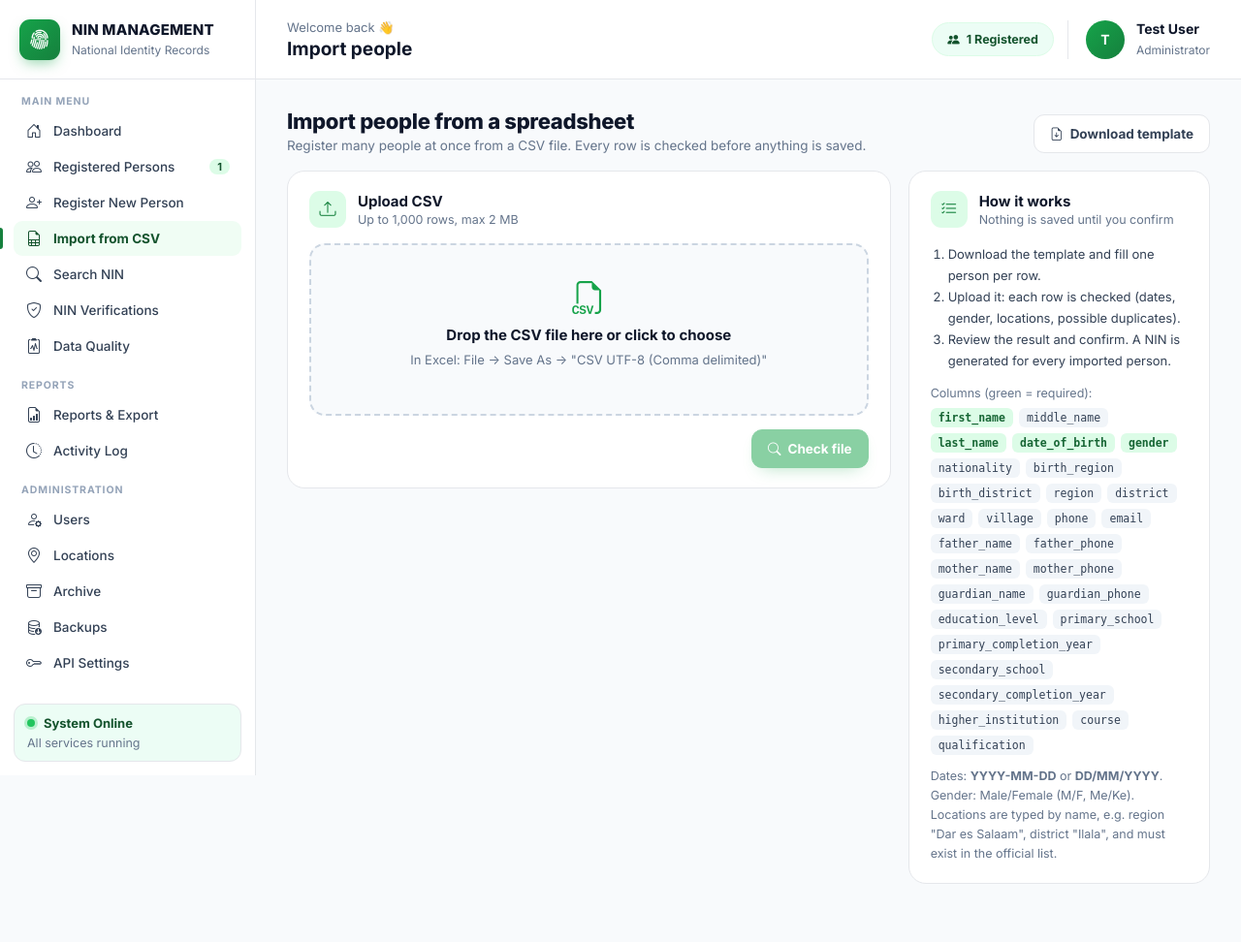
After one commit to jacksonvictor333-lang/nin-management, a Laravel app: page /people/import in a window 1280 px wide. The commit adds this page. Shown: the whole page at 97% size. Run offline with Laravel 12, Linux system fonts and the light colour scheme; a user stored in the database is signed in; data comes from the database, SQL or seed files in the repository; tables that the repository leaves empty hold one stand-in row (values such as "Sample post"); parts of the project's set-up code (start-up, migrations or seed data) failed here and were passed over.

Commit message:
Import people from CSV with row-by-row checks
- Upload a CSV (Excel 'CSV UTF-8' works, comma or semicolon), preview
  every row before saving; nothing is stored until confirmed
- Accepts YYYY-MM-DD, DD/MM/YYYY and Excel serial dates; M/F and
  Swahili gender codes; locations by name linked to the official list
- Possible duplicates (in the register or within the file) are held
  back unless the user explicitly includes them
- Downloadable template; NIN generation moved to Person::generateNin()

Co-Authored-By: Claude Opus 5.5 <noreply@anthropic.com>

```diff
--- /dev/null
+++ b/app/Http/Controllers/ImportController.php
@@ -0,0 +1,108 @@
+<?php
+
+namespace App\Http\Controllers;
+
+use App\Models\ActivityLog;
+use App\Models\Person;
+use App\Support\PeopleImporter;
+use Illuminate\Http\Request;
+use Illuminate\Support\Facades\Cache;
+use Illuminate\Support\Facades\DB;
+use Illuminate\Support\Str;
+use RuntimeException;
+
+/**
+ * Kuingiza watu wengi kwa CSV: pakia -> kagua kila safu -> thibitisha -> hifadhi.
+ */
+class ImportController extends Controller
+{
+    public function index()
+    {
+        return view('import.index', ['columns' => PeopleImporter::COLUMNS, 'required' => PeopleImporter::REQUIRED]);
+    }
+
+    public function template()
+    {
+        $example = [
+            'Amina', 'Juma', 'Mrisho', '1995-04-12', 'Female', 'Tanzanian',
+            'Dodoma', 'Kondoa',
+            'Dar es Salaam', 'Ilala', '', '',
+            '0754123456', 'amina@example.com',
+            'Juma Ally Mrisho', '0713000000', 'Rehema Said', '0715000000', '', '',
+            'Diploma', 'Kisutu Primary School', '2008', 'Azania Secondary School', '2012',
+            'Dar es Salaam Institute of Technology', 'Ordinary Diploma in Civil Engineering', 'Diploma',
+        ];
+
+        $csv = "\xEF\xBB\xBF" . implode(',', PeopleImporter::COLUMNS) . "\r\n"
+            . implode(',', array_map(fn ($v) => str_contains($v, ',') ? '"' . $v . '"' : $v, $example)) . "\r\n";
+
+        return response($csv, 200, [
+            'Content-Type' => 'text/csv; charset=UTF-8',
+            'Content-Disposition' => 'attachment; filename="people-import-template.csv"',
+        ]);
+    }
+
+    public function preview(Request $request, PeopleImporter $importer)
+    {
+        $request->validate([
+            'file' => ['required', 'file', 'mimes:csv,txt', 'max:2048'],
+        ], [
+            'file.mimes' => 'Upload a CSV file. In Excel use File → Save As → "CSV UTF-8".',
+        ]);
+
+        try {
+            $rows = $importer->parse($request->file('file')->getRealPath());
+        } catch (RuntimeException $e) {
+            return back()->withErrors(['file' => $e->getMessage()]);
+        }
+
+        $token = Str::random(32);
+        Cache::put($this->key($token), $rows, now()->addMinutes(30));
+
+        return view('import.preview', [
+            'rows' => $rows,
+            'token' => $token,
+            'filename' => $request->file('file')->getClientOriginalName(),
+            'ready' => collect($rows)->filter(fn ($r) => ! $r['errors'] && ! $r['warnings'])->count(),
+            'warned' => collect($rows)->filter(fn ($r) => ! $r['errors'] && $r['warnings'])->count(),
+            'failed' => collect($rows)->filter(fn ($r) => (bool) $r['errors'])->count(),
+        ]);
+    }
+
+    public function confirm(Request $request)
+    {
+        $request->validate(['token' => ['required', 'string', 'size:32']]);
+
+        $rows = Cache::pull($this->key($request->input('token')));
+        if (! $rows) {
+            return redirect()->route('people.import')->withErrors(['file' => 'This preview has expired. Upload the file again.']);
+        }
+
+        $includeWarned = $request->boolean('include_warnings');
+        $toImport = collect($rows)->filter(fn ($r) => ! $r['errors'] && ($includeWarned || ! $r['warnings']));
+
+        $created = DB::transaction(function () use ($toImport) {
+            return $toImport->map(function ($r) {
+                $data = $r['data'];
+                $data['nin'] = Person::generateNin($data['date_of_birth']);
+
+                return Person::create($data);
+            });
+        });
+
+        ActivityLog::record('person.imported', "Imported {$created->count()} people from CSV", null, [
+            'nins' => $created->pluck('nin')->all(),
+            'skipped' => count($rows) - $created->count(),
+        ]);
+
+        return redirect()
+            ->route('people.index')
+            ->with('success', "Imported {$created->count()} " . Str::plural('person', $created->count()) . '. ' .
+                (count($rows) - $created->count() ? (count($rows) - $created->count()) . ' rows were skipped.' : ''));
+    }
+
+    private function key(string $token): string
+    {
+        return 'people-import:' . auth()->id() . ':' . $token;
+    }
+}
--- a/app/Models/Person.php
+++ b/app/Models/Person.php
@@ -85,6 +85,24 @@ class Person extends Model
     }
 
     /**
+     * NIN mpya ya kipekee: YYYYMMDD (tarehe ya kuzaliwa) + tarakimu 12 za nasibu.
+     * Inakagua pia rekodi zilizohifadhiwa (archived).
+     */
+    public static function generateNin(\DateTimeInterface|string $dateOfBirth): string
+    {
+        $prefix = \Illuminate\Support\Carbon::parse($dateOfBirth)->format('Ymd');
+
+        do {
+            $nin = $prefix;
+            for ($i = 0; $i < 12; $i++) {
+                $nin .= random_int(0, 9);
+            }
+        } while (static::withTrashed()->where('nin', $nin)->exists());
+
+        return $nin;
+    }
+
+    /**
      * Get person's full name
      */
     public function getFullNameAttribute(): string
--- /dev/null
+++ b/app/Support/PeopleImporter.php
@@ -0,0 +1,267 @@
+<?php
+
+namespace App\Support;
+
+use App\Models\District;
+use App\Models\Region;
+use App\Models\Village;
+use App\Models\Ward;
+use Illuminate\Support\Carbon;
+use Illuminate\Support\Facades\Validator;
+use Illuminate\Support\Str;
+use Illuminate\Validation\Rule;
+use RuntimeException;
+
+/**
+ * Kusoma CSV ya watu wengi na kukagua kila safu kabla ya kuhifadhi.
+ * Maeneo yanaandikwa kwa majina (Mkoa, Wilaya, Kata, Kijiji) na yanaunganishwa
+ * na orodha rasmi; jina lisilopatikana ni kosa.
+ */
+class PeopleImporter
+{
+    public const MAX_ROWS = 1000;
+
+    /** Safu za template, kwa mpangilio. */
+    public const COLUMNS = [
+        'first_name', 'middle_name', 'last_name', 'date_of_birth', 'gender', 'nationality',
+        'birth_region', 'birth_district',
+        'region', 'district', 'ward', 'village',
+        'phone', 'email',
+        'father_name', 'father_phone', 'mother_name', 'mother_phone', 'guardian_name', 'guardian_phone',
+        'education_level', 'primary_school', 'primary_completion_year', 'secondary_school', 'secondary_completion_year',
+        'higher_institution', 'course', 'qualification',
+    ];
+
+    public const REQUIRED = ['first_name', 'last_name', 'date_of_birth', 'gender'];
+
+    private array $regionCache = [];
+
+    public function __construct(private DuplicateFinder $duplicates)
+    {
+    }
+
+    /**
+     * @return list<array{line: int, data: array, errors: list<string>, warnings: list<string>}>
+     */
+    public function parse(string $path): array
+    {
+        $handle = fopen($path, 'r');
+        if (! $handle) {
+            throw new RuntimeException('Could not read the file.');
+        }
+
+        $first = fgets($handle);
+        if ($first === false) {
+            throw new RuntimeException('The file is empty.');
+        }
+        $first = preg_replace('/^\xEF\xBB\xBF/', '', $first); // BOM ya Excel
+        $delimiter = substr_count($first, ';') > substr_count($first, ',') ? ';' : ',';
+
+        $headers = array_map(fn ($h) => Str::snake(trim(Str::lower((string) $h))), str_getcsv($first, $delimiter));
+        $missing = array_diff(self::REQUIRED, $headers);
+        if ($missing) {
+            throw new RuntimeException('Missing required columns: ' . implode(', ', $missing) . '. Download the template to see the expected columns.');
+        }
+
+        $rows = [];
+        $seenInFile = [];
+        $line = 1;
+
+        while (($values = fgetcsv($handle, 0, $delimiter)) !== false) {
+            $line++;
+            if (count(array_filter($values, fn ($v) => trim((string) $v) !== '')) === 0) {
+                continue; // safu tupu
+            }
+            if (count($rows) >= self::MAX_ROWS) {
+                throw new RuntimeException('The file has more than ' . self::MAX_ROWS . ' rows. Split it into smaller files.');
+            }
+
+            $raw = [];
+            foreach ($headers as $i => $h) {
+                if (in_array($h, self::COLUMNS, true)) {
+                    $raw[$h] = trim((string) ($values[$i] ?? ''));
+                }
+            }
+
+            $rows[] = $this->row($line, $raw, $seenInFile);
+        }
+
+        fclose($handle);
+
+        if (! $rows) {
+            throw new RuntimeException('The file has a header but no data rows.');
+        }
+
+        return $rows;
+    }
+
+    private function row(int $line, array $raw, array &$seenInFile): array
+    {
+        $errors = [];
+        $warnings = [];
+        $data = array_map(fn ($v) => $v === '' ? null : $v, $raw);
+
+        $data['date_of_birth'] = $this->date($raw['date_of_birth'] ?? '');
+        if (filled($raw['date_of_birth'] ?? '') && ! $data['date_of_birth']) {
+            $errors[] = "Date of birth \"{$raw['date_of_birth']}\" is not a valid date (use YYYY-MM-DD or DD/MM/YYYY).";
+        }
+        $data['gender'] = $this->gender($raw['gender'] ?? '');
+        $data['nationality'] = $data['nationality'] ?? 'Tanzanian';
+        $data['status'] = 'Active';
+
+        $year = (int) date('Y');
+        $validator = Validator::make($data, [
+            'first_name' => ['required', 'string', 'max:100'],
+            'middle_name' => ['nullable', 'string', 'max:100'],
+            'last_name' => ['required', 'string', 'max:100'],
+            'date_of_birth' => ['required', 'date', 'before_or_equal:today'],
+            'gender' => ['required', Rule::in(['Male', 'Female'])],
+            'nationality' => ['required', 'string', 'max:100'],
+            'phone' => ['nullable', 'string', 'max:20'],
+            'email' => ['nullable', 'email', 'max:255'],
+            'father_name' => ['nullable', 'string', 'max:255'], 'father_phone' => ['nullable', 'string', 'max:20'],
+            'mother_name' => ['nullable', 'string', 'max:255'], 'mother_phone' => ['nullable', 'string', 'max:20'],
+            'guardian_name' => ['nullable', 'string', 'max:255'], 'guardian_phone' => ['nullable', 'string', 'max:20'],
+            'education_level' => ['nullable', 'string', 'max:100'],
+            'primary_school' => ['nullable', 'string', 'max:255'],
+            'primary_completion_year' => ['nullable', 'integer', 'between:1950,' . $year],
+            'secondary_school' => ['nullable', 'string', 'max:255'],
+            'secondary_completion_year' => ['nullable', 'integer', 'between:1950,' . $year],
+            'higher_institution' => ['nullable', 'string', 'max:255'],
+            'course' => ['nullable', 'string', 'max:255'],
+            'qualification' => ['nullable', 'string', 'max:255'],
+        ], [
+            'gender.in' => 'Gender must be Male or Female (M/F, Me/Ke are accepted).',
+            'gender.required' => 'Gender is required (Male or Female).',
+        ]);
+
+        foreach ($validator->errors()->all() as $message) {
+            if (! ($data['date_of_birth'] === null && str_contains($message, 'date of birth') && $errors)) {
+                $errors[] = $message;
+            }
+        }
+
+        // Maeneo kwa majina -> ID rasmi.
+        $errors = array_merge($errors, $this->locations($data));
+
+        if (! $errors) {
+            $matches = $this->duplicates->candidates($data);
+            foreach ($matches as $m) {
+                $warnings[] = "May already be registered: {$m['person']->full_name} (NIN {$m['person']->nin}) - " . implode(', ', $m['reasons']) . '.';
+            }
+
+            $key = Str::lower(Str::ascii($data['first_name'] . '|' . $data['last_name'] . '|' . $data['date_of_birth']));
+            if (isset($seenInFile[$key])) {
+                $warnings[] = "Same name and date of birth as row {$seenInFile[$key]} in this file.";
+            } else {
+                $seenInFile[$key] = $line;
+            }
+        }
+
+        return ['line' => $line, 'data' => $data, 'errors' => array_values(array_unique($errors)), 'warnings' => $warnings];
+    }
+
+    /** Huweka *_id na majina rasmi kwenye $data. Inarudisha makosa. */
+    private function locations(array &$data): array
+    {
+        $errors = [];
+
+        $pairs = [
+            ['birth_region', 'birth_district', null, null],
+            ['region', 'district', 'ward', 'village'],
+        ];
+
+        foreach ($pairs as [$rKey, $dKey, $wKey, $vKey]) {
+            $region = $district = $ward = null;
+
+            if (filled($data[$rKey] ?? null)) {
+                $region = $this->findRegion($data[$rKey]);
+                $this->link($data, $rKey, $region, $errors, "Region \"{$data[$rKey]}\" was not found.");
+            } elseif (filled($data[$dKey] ?? null) || ($wKey && (filled($data[$wKey] ?? null) || filled($data[$vKey] ?? null)))) {
+                $errors[] = 'Give the ' . str_replace('_', ' ', $rKey) . ' when a district, ward or village is given.';
+            }
+
+            if ($region && filled($data[$dKey] ?? null)) {
+                $district = $this->findIn(District::where('region_id', $region->id), $data[$dKey]);
+                $this->link($data, $dKey, $district, $errors, "District \"{$data[$dKey]}\" was not found in {$region->name}.");
+            }
+
+            if ($wKey && $district && filled($data[$wKey] ?? null)) {
+                $ward = $this->findIn(Ward::where('district_id', $district->id), $data[$wKey]);
+                $this->link($data, $wKey, $ward, $errors, "Ward \"{$data[$wKey]}\" was not found in {$district->name}.");
+            } elseif ($wKey && filled($data[$wKey] ?? null) && ! $district && $region) {
+                $errors[] = 'Give the district when a ward is given.';
+            }
+
+            if ($vKey && $ward && filled($data[$vKey] ?? null)) {
+                $village = $this->findIn(Village::where('ward_id', $ward->id), $data[$vKey]);
+                $this->link($data, $vKey, $village, $errors, "Village/street \"{$data[$vKey]}\" was not found in {$ward->name} ward.");
+            } elseif ($vKey && filled($data[$vKey] ?? null) && ! $ward && $district) {
+                $errors[] = 'Give the ward when a village/street is given.';
+            }
+        }
+
+        return $errors;
+    }
+
+    /** Weka jina rasmi na ID ya eneo lililopatikana, au ongeza kosa. */
+    private function link(array &$data, string $key, $model, array &$errors, string $notFound): void
+    {
+        if ($model) {
+            $data[$key] = $model->name;
+            $data[$key . '_id'] = $model->id;
+        } else {
+            $errors[] = $notFound;
+        }
+    }
+
+    private function findRegion(string $name): ?Region
+    {
+        $this->regionCache = $this->regionCache ?: Region::get(['id', 'name'])->keyBy(fn ($r) => $this->key($r->name))->all();
+
+        return $this->regionCache[$this->key($name)] ?? null;
+    }
+
+    private function findIn($query, string $name)
+    {
+        return $query->get(['id', 'name'])->first(fn ($m) => $this->key($m->name) === $this->key($name));
+    }
+
+    /** "Dar es Salaam" = "Dar-es-salaam" = "DAR ES SALAAM". */
+    private function key(string $name): string
+    {
+        return preg_replace('/[^a-z0-9]/', '', Str::lower(Str::ascii($name)));
+    }
+
+    private function date(string $value): ?string
+    {
+        $value = trim($value);
+        if ($value === '') {
+            return null;
+        }
+
+        foreach (['Y-m-d', 'd/m/Y', 'd-m-Y', 'd.m.Y', 'Y/m/d'] as $format) {
+            $date = \DateTime::createFromFormat('!' . $format, $value);
+            if ($date && $date->format($format) === $value) {
+                return $date->format('Y-m-d');
+            }
+        }
+
+        // Excel inaweza kuhifadhi tarehe kama namba (siku tangu 1899-12-30).
+        if (ctype_digit($value) && (int) $value > 10000 && (int) $value < 80000) {
+            return Carbon::create(1899, 12, 30)->addDays((int) $value)->toDateString();
+        }
+
+        return null;
+    }
+
+    private function gender(string $value): ?string
+    {
+        return match (Str::lower(trim($value))) {
+            'm', 'male', 'me', 'mume', 'mwanaume', 'kiume' => 'Male',
+            'f', 'female', 'ke', 'mke', 'mwanamke', 'kike' => 'Female',
+            '' => null,
+            default => $value,
+        };
+    }
+}
--- /dev/null
+++ b/resources/views/import/index.blade.php
@@ -0,0 +1,104 @@
+@extends('layouts.app')
+
+@section('title', 'Import people')
+@section('page_title', 'Import people')
+
+@push('styles')
+<style>
+    .drop { display: flex; flex-direction: column; align-items: center; gap: 8px; padding: 34px 20px; border: 2px dashed #cbd5e1; border-radius: 16px; background: #f8fafc; text-align: center; cursor: pointer; transition: all .15s; }
+    .drop:hover, .drop.over { border-color: #16a34a; background: #f0fdf4; }
+    .drop i { font-size: 34px; color: #16a34a; }
+    .drop b { font-size: 15px; color: var(--ink); }
+    .drop span { font-size: 13px; color: var(--muted); }
+    .drop .file { margin-top: 6px; font-weight: 700; color: #166534; }
+    .cols { display: flex; flex-wrap: wrap; gap: 6px; }
+    .cols code { font-size: 11.5px; padding: 3px 8px; border-radius: 6px; background: #f1f5f9; color: #334155; }
+    .cols code.req { background: #dcfce7; color: #166534; font-weight: 700; }
+    .steps-list { margin: 0; padding-left: 18px; font-size: 13px; color: var(--text); line-height: 1.7; }
+</style>
+@endpush
+
+@section('content')
+<div class="ui-page">
+    <div class="ui-head">
+        <div>
+            <h2>Import people from a spreadsheet</h2>
+            <p>Register many people at once from a CSV file. Every row is checked before anything is saved.</p>
+        </div>
+        <div class="ui-head-actions">
+            <a class="ui-btn" href="{{ route('people.import.template') }}"><i class="bi bi-file-earmark-arrow-down"></i> Download template</a>
+        </div>
+    </div>
+
+    <div class="ui-grid-3">
+        <section class="ui-card">
+            <div class="ui-card-head">
+                <span class="ico"><i class="bi bi-upload"></i></span>
+                <div><h3>Upload CSV</h3><p>Up to {{ number_format(\App\Support\PeopleImporter::MAX_ROWS) }} rows, max 2 MB</p></div>
+            </div>
+            <form method="POST" action="{{ route('people.import.preview') }}" enctype="multipart/form-data" id="importForm">
+                @csrf
+                <label class="drop" id="drop" for="file">
+                    <i class="bi bi-filetype-csv"></i>
+                    <b>Drop the CSV file here or click to choose</b>
+                    <span>In Excel: File → Save As → "CSV UTF-8 (Comma delimited)"</span>
+                    <span class="file" id="fileName"></span>
+                </label>
+                <input type="file" name="file" id="file" accept=".csv,text/csv" hidden required>
+                @error('file')<p class="ui-err" style="margin-top:10px">{{ $message }}</p>@enderror
+                <div style="display:flex;justify-content:flex-end;margin-top:14px">
+                    <button class="ui-btn primary" id="go" disabled><i class="bi bi-search"></i> Check file</button>
+                </div>
+            </form>
+        </section>
+
+        <section class="ui-card">
+            <div class="ui-card-head">
+                <span class="ico"><i class="bi bi-list-check"></i></span>
+                <div><h3>How it works</h3><p>Nothing is saved until you confirm</p></div>
+            </div>
+            <ol class="steps-list">
+                <li>Download the template and fill one person per row.</li>
+                <li>Upload it: each row is checked (dates, gender, locations, possible duplicates).</li>
+                <li>Review the result and confirm. A NIN is generated for every imported person.</li>
+            </ol>
+            <p style="margin:14px 0 8px;font-size:12.5px;color:var(--muted)">Columns (green = required):</p>
+            <div class="cols">
+                @foreach ($columns as $c)<code class="{{ in_array($c, $required) ? 'req' : '' }}">{{ $c }}</code>@endforeach
+            </div>
+            <p style="margin:12px 0 0;font-size:12.5px;color:var(--muted);line-height:1.6">
+                Dates: <b>YYYY-MM-DD</b> or <b>DD/MM/YYYY</b>. Gender: Male/Female (M/F, Me/Ke). Locations are typed by name, e.g. region "Dar es Salaam", district "Ilala", and must exist in the official list.
+            </p>
+        </section>
+    </div>
+</div>
+@endsection
+
+@push('scripts')
+<script>
+document.addEventListener('DOMContentLoaded', () => {
+    const input = document.getElementById('file');
+    const drop = document.getElementById('drop');
+    const show = () => {
+        const f = input.files[0];
+        document.getElementById('fileName').textContent = f ? f.name : '';
+        document.getElementById('go').disabled = !f;
+    };
+    input.addEventListener('change', show);
+    ['dragenter', 'dragover'].forEach((e) => drop.addEventListener(e, (ev) => { ev.preventDefault(); drop.classList.add('over'); }));
+    ['dragleave', 'drop'].forEach((e) => drop.addEventListener(e, (ev) => { ev.preventDefault(); drop.classList.remove('over'); }));
+    drop.addEventListener('drop', (ev) => {
+        if (!ev.dataTransfer.files[0]) return;
+        const dt = new DataTransfer();
+        dt.items.add(ev.dataTransfer.files[0]);
+        input.files = dt.files;
+        show();
+    });
+    document.getElementById('importForm').addEventListener('submit', () => {
+        const b = document.getElementById('go');
+        b.disabled = true;
+        b.innerHTML = '<i class="bi bi-hourglass-split"></i> Checking…';
+    });
+});
+</script>
+@endpush
--- a/resources/views/layouts/app.blade.php
+++ b/resources/views/layouts/app.blade.php
@@ -1168,6 +1168,7 @@
                 ['dashboard', 'bi-house-door', 'Dashboard', 'dashboard', true],
                 ['people.index', 'bi-people', 'Registered Persons', ['people.index', 'people.show', 'people.edit'], true, number_format($totalPersons)],
                 ['people.create', 'bi-person-plus', 'Register New Person', 'people.create', $canEdit],
+                ['people.import', 'bi-file-earmark-spreadsheet', 'Import from CSV', 'people.import*', $canEdit],
                 ['search', 'bi-search', 'Search NIN', 'search', true],
                 ['verifications.index', 'bi-shield-check', 'NIN Verifications', 'verifications.*', true],
                 ['data-quality.index', 'bi-clipboard2-pulse', 'Data Quality', 'data-quality.*', true],
--- a/resources/views/people/index.blade.php
+++ b/resources/views/people/index.blade.php
@@ -157,6 +157,7 @@
                 @if ($people->count())
                     <a href="{{ route('cards.print', ['ids' => $people->pluck('id')->implode(',')]) }}" target="_blank" class="btn-a ghost" title="Print ID cards for the {{ $people->count() }} people on this page"><i class="bi bi-printer"></i> Print cards ({{ $people->count() }})</a>
                 @endif
+                <a href="{{ route('people.import') }}" class="btn-a ghost"><i class="bi bi-file-earmark-spreadsheet"></i> Import CSV</a>
                 <a href="{{ route('people.create') }}" class="btn-a"><i class="bi bi-person-plus-fill"></i> Register new person</a>
             </div>
         @endif
--- a/routes/web.php
+++ b/routes/web.php
@@ -12,6 +12,7 @@ use App\Http\Controllers\CardVerificationController;
 use App\Http\Controllers\DashboardController;
 use App\Http\Controllers\DataQualityController;
 use App\Http\Controllers\GeoController;
+use App\Http\Controllers\ImportController;
 use App\Http\Controllers\LocationController;
 use App\Http\Controllers\PersonController;
 use App\Http\Controllers\ReportController;
@@ -90,6 +91,11 @@ Route::middleware(['auth', 'auth.session', 'active'])->group(function () {
     Route::middleware('role:Administrator,Registrar')->group(function () {
         Route::get('/people/create', [PersonController::class, 'create'])->name('people.create');
         Route::post('/people', [PersonController::class, 'store'])->name('people.store');
+        Route::get('/people/import', [ImportController::class, 'index'])->name('people.import');
+        Route::get('/people/import/template', [ImportController::class, 'template'])->name('people.import.template');
+        Route::post('/people/import', [ImportController::class, 'preview'])->middleware('throttle:20,1')->name('people.import.preview');
+        Route::post('/people/import/confirm', [ImportController::class, 'confirm'])->name('people.import.confirm');
+
         Route::get('/people/duplicates/check', [PersonController::class, 'duplicates'])
             ->middleware('throttle:60,1')
             ->name('people.duplicates');
```
Also changed, not shown: app/Http/Controllers/PersonController.php (+1 -24 lines), resources/views/import/preview.blade.php (added, +107 -0 lines).
